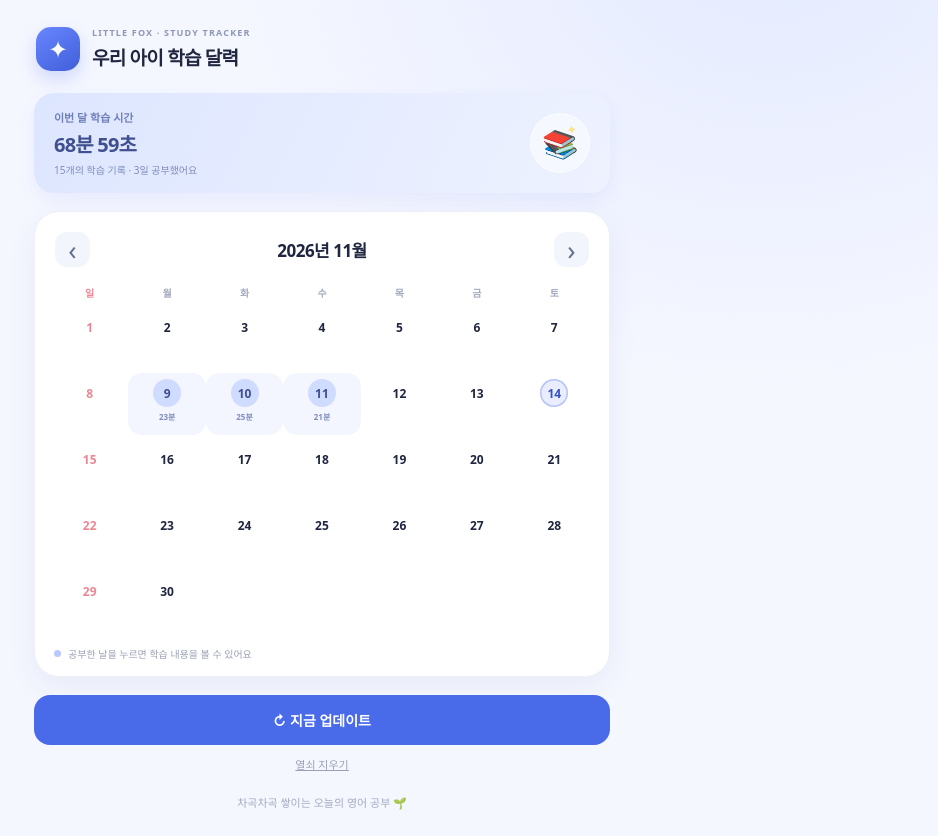
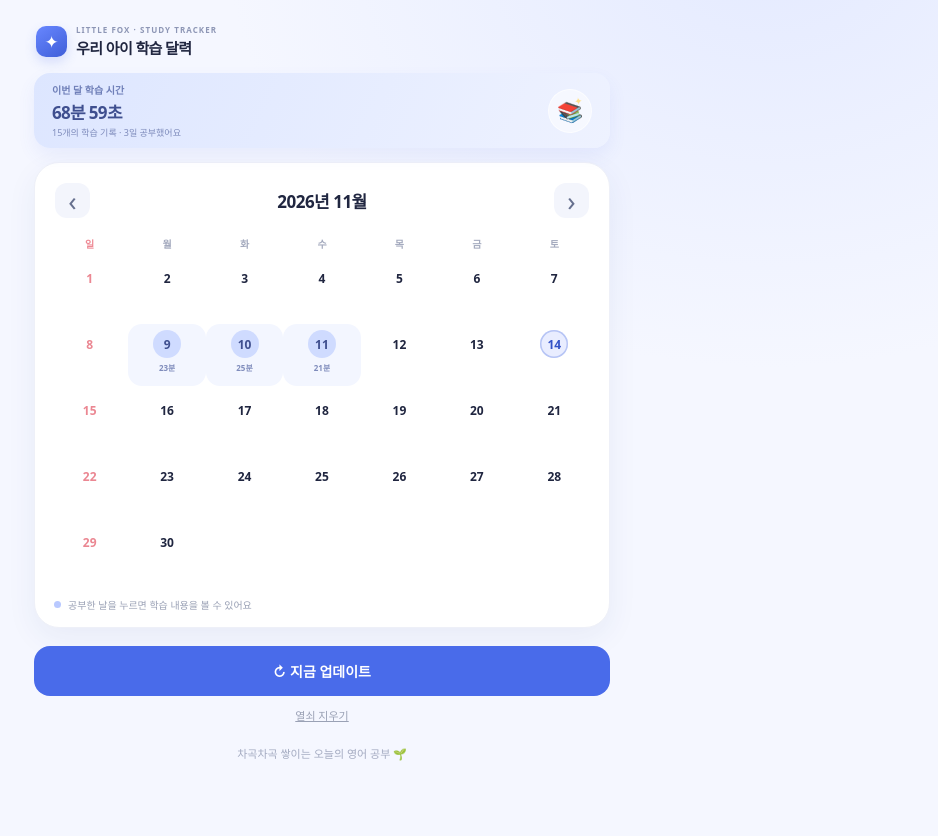
Before and after one commit to Ellie150121/study-calendar, a plain HTML site: page index.html in a window 1280 px wide. Shown: the whole page, without its empty margins (318-1256 px from the left). After the commit the page ends 800 px from the top, so only its background shows below. Drawn offline with Linux system fonts and the light colour scheme.

Commit message:
Update app.css

```diff
--- a/app.css
+++ b/app.css
@@ -142,3 +142,20 @@ h1 { margin: 0; font-size: 19px; font-weight: 800; letter-spacing: -.04em; }
 .day-cell.today .day-number { box-shadow: inset 0 0 0 1.5px #b7c5f5; }
 .day-time { color: #7f8cbc; }
 .legend-dot { background: #b9c9ff; }
+
+
+/* 상단 배너와 요약 상자: 높이 약 30% 축소 */
+.topbar { gap: 9px; margin: 2px 2px 15px; }
+.brand-mark { width: 31px; height: 31px; border-radius: 10px; font-size: 17px; box-shadow: 0 5px 12px #496bea30; }
+.eyebrow { margin-bottom: 2px; font-size: 8px; }
+h1 { font-size: 15px; }
+.install-button { padding: 7px 10px; border-radius: 10px; font-size: 11px; }
+
+.summary-card { min-height: 0; padding: 9px 18px; border-radius: 16px; }
+.summary-label { margin-bottom: 2px; font-size: 10px; }
+.summary-time { font-size: 17px; }
+.summary-detail { margin-top: 2px; font-size: 9px; }
+.summary-art { width: 44px; height: 44px; }
+.summary-art span { font-size: 20px; }
+.summary-art i { top: 5px; right: 7px; font-size: 10px; }
+.calendar-card { margin-top: 14px; }
```
